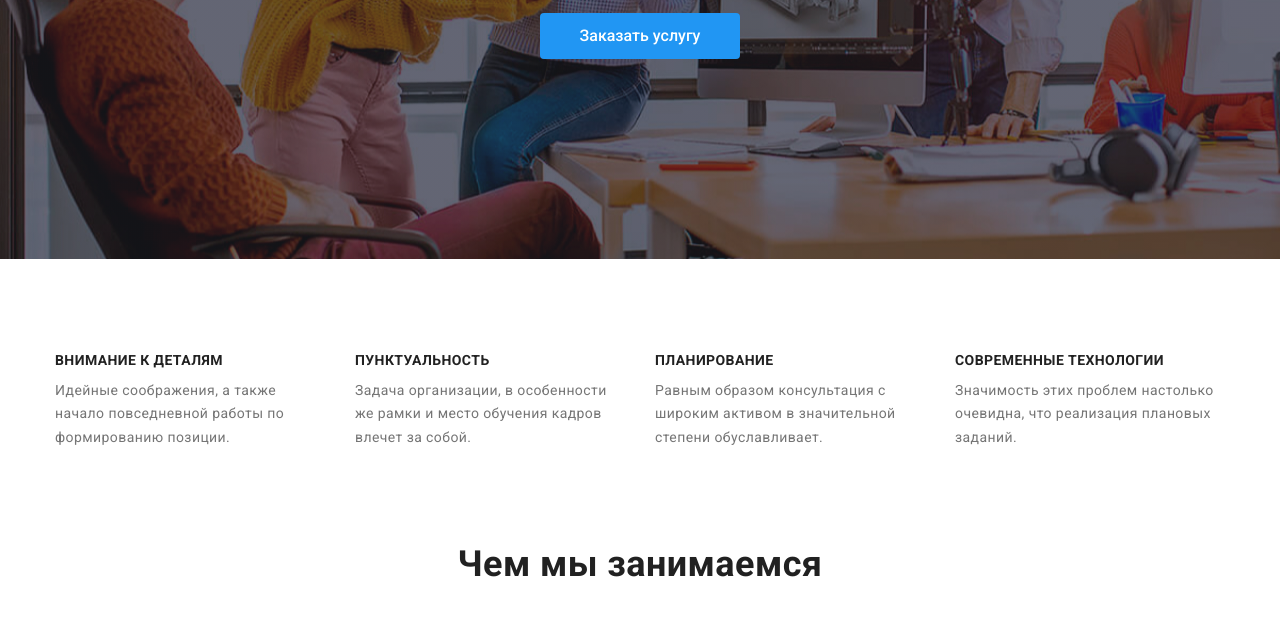
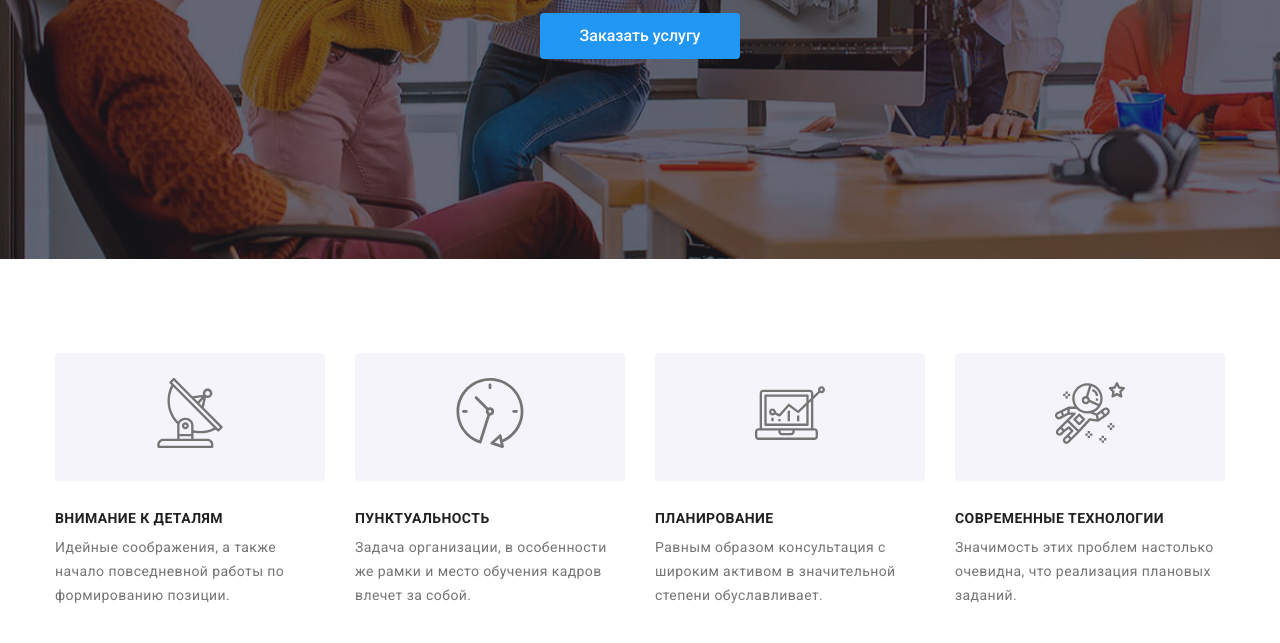
Before and after one commit to AntoBo/goit-markup-hw-04, a plain HTML site: page index.html in a window 1280 px wide. Shown: the part 419-1062 px from the top of the page. Drawn offline with nearby package versions, Linux system fonts and the light colour scheme.

Commit message:
icons features done

```diff
--- a/css/styles.css
+++ b/css/styles.css
@@ -182,6 +182,20 @@ body {
 
 .section.features {
   padding-bottom: 0;
+}
+
+.feature-icon {
+  /* display: block; */
+  padding: 25px 100px;
+  margin-bottom: 30px;
+
+  background-color: var(--bg-color-inactive);
+  border-radius: 4px;
+}
+
+.feature-icon-svg {
+  width: 70px;
+  height: 70px;
 }
 .features .list {
   display: flex;
--- a/index.html
+++ b/index.html
@@ -69,24 +69,48 @@
           <h2 class="section-title visually-hidden">Особенности</h2>
           <ul class="list">
             <li class="item">
+              <div class="feature-icon">
+                <svg class="feature-icon-svg" width="20" height="20">
+                  <use href="./images/icons.svg#icon-antenna"></use>
+                </svg>
+              </div>
+
               <h3 class="feature-title">Внимание к деталям</h3>
               <p class="feature-description">
                 Идейные соображения, а также начало повседневной работы по формированию позиции.
               </p>
             </li>
             <li class="item">
+              <div class="feature-icon">
+                <svg class="feature-icon-svg">
+                  <use href="./images/icons.svg#icon-clock"></use>
+                </svg>
+              </div>
+
               <h3 class="feature-title">Пунктуальность</h3>
               <p class="feature-description">
                 Задача организации, в особенности же рамки и место обучения кадров влечет за собой.
               </p>
             </li>
             <li class="item">
+              <div class="feature-icon">
+                <svg class="feature-icon-svg">
+                  <use href="./images/icons.svg#icon-diagram"></use>
+                </svg>
+              </div>
+
               <h3 class="feature-title">Планирование</h3>
               <p class="feature-description">
                 Равным образом консультация с широким активом в значительной степени обуславливает.
               </p>
             </li>
             <li class="item">
+              <div class="feature-icon">
+                <svg class="feature-icon-svg">
+                  <use href="./images/icons.svg#icon-astronaut"></use>
+                </svg>
+              </div>
+
               <h3 class="feature-title">Современные технологии</h3>
               <p class="feature-description">
                 Значимость этих проблем настолько очевидна, что реализация плановых заданий.
```
Also changed, not shown: images/icons.svg.
